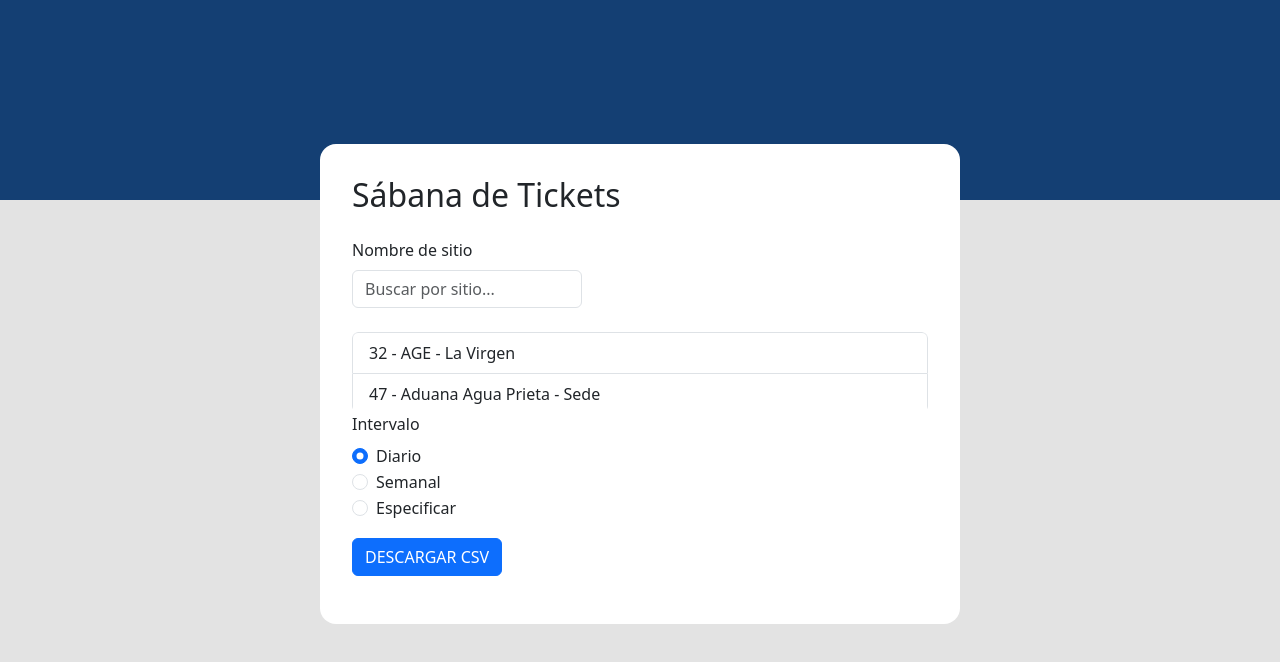
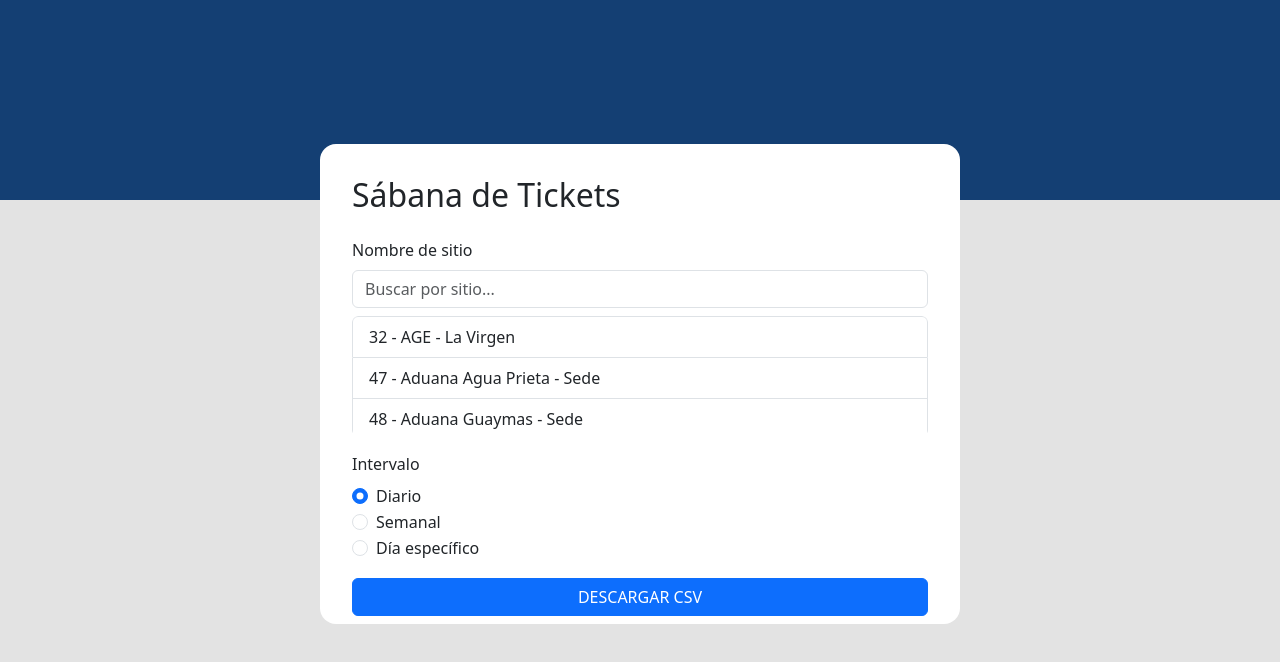
Before and after one commit to lucasruiz12/sabana-anam, a React (Vite) app: page / in a window 1280 px wide. Shown: the top 662 px of the page. Built offline with nearby package versions, Linux system fonts and the light colour scheme.

Commit message:
revert changes to old input type

```diff
--- a/src/pages/Home/index.jsx
+++ b/src/pages/Home/index.jsx
@@ -9,13 +9,14 @@ import './style.css';
 
 const Home = () => {
     const [inputValue, setInputValue] = useState('');
+
     const [dataToSearch, setDataToSearch] = useState({
         site: "",
         interval: 1,
     });
+
     const [filteredClients, setFilteredClients] = useState([]);
     const [dateToFilter, setDateToFilter] = useState("");
-    const [isClientSelected, setIsClientSelected] = useState(false); // Estado para manejar si un cliente fue seleccionado
 
     const generateCSV = (data) => {
         const BOM = '\uFEFF';
@@ -26,16 +27,20 @@ const Home = () => {
             ).join(',').trim()
         );
         const csvContent = [headers.join(','), ...rows].join('\n');
+
         return BOM + csvContent;
     };
+
 
     const downloadCSV = (csvContent, filename) => {
         const blob = new Blob([csvContent], { type: 'text/csv;charset=utf-8;' });
         const link = document.createElement('a');
         const url = URL.createObjectURL(blob);
+
         link.setAttribute('href', url);
         link.setAttribute('download', filename);
         link.style.visibility = 'hidden';
+
         document.body.appendChild(link);
         link.click();
         document.body.removeChild(link);
@@ -54,7 +59,7 @@ const Home = () => {
 
     const handleRadioChange = (event) => {
         const { value } = event.target;
-        if (value !== 3) {
+        if(value !== 3){
             setDateToFilter("");
         };
         setDataToSearch((prevData) => ({
@@ -64,7 +69,9 @@ const Home = () => {
     };
 
     const handleDownloadClick = () => {
+
         const { site, interval } = dataToSearch;
+
         let now = new Date();
 
         if (dateToFilter) {
@@ -72,10 +79,13 @@ const Home = () => {
         };
 
         const date = now.toISOString();
+
         const daily = interval === 1;
         const weekly = interval === 2;
         const specifies = interval === 3;
+
         const clientName = "Covivi";
+
         const newData = {
             date,
             daily,
@@ -104,13 +114,16 @@ const Home = () => {
                 connections.exportTickets(tokenZoho, newData).then(resp => {
                     if (resp.data.success) {
                         const { data } = resp.data;
+
                         const arrayToCSV = generateCSV(data);
+
                         downloadCSV(arrayToCSV, newFileName);
+
                         setTimeout(() => {
                             setInputValue("");
                             setDataToSearch({ site: "", interval: 1 });
                             setFilteredClients([]);
-                            setIsClientSelected(false); // Resetear el estado de selección del cliente
+
                             toast.success("¡Descarga completada!", {
                                 position: "top-center",
                                 autoClose: 2000,
@@ -125,7 +138,6 @@ const Home = () => {
                             setDataToSearch({ site: "", interval: 1 });
                             setDateToFilter("");
                             setFilteredClients([]);
-                            setIsClientSelected(false); // Resetear el estado de selección del cliente
 
                             if (err.status === 404) {
                                 toast.warning("No hay datos disponibles", {
@@ -148,7 +160,7 @@ const Home = () => {
                     setInputValue("");
                     setDataToSearch({ site: "", interval: 1 });
                     setFilteredClients([]);
-                    setIsClientSelected(false); // Resetear el estado de selección del cliente
+
                     toast.warning("¡Error! Comuníquese con soporte", {
                         position: "top-center",
                         autoClose: 2000,
@@ -162,7 +174,7 @@ const Home = () => {
                     setInputValue("");
                     setDataToSearch({ site: "", interval: 1 });
                     setFilteredClients([]);
-                    setIsClientSelected(false); // Resetear el estado de selección del cliente
+
                     toast.warning("¡Error! Comuníquese con soporte", {
                         position: "top-center",
                         autoClose: 2000,
@@ -178,13 +190,12 @@ const Home = () => {
             ...prevData,
             site,
         }));
-        setInputValue("");
+        setInputValue(site);
         setFilteredClients([]);
-        setIsClientSelected(true); // Marcar que un cliente fue seleccionado
     };
 
     const handleInputFocus = () => {
-        if (!isClientSelected && inputValue === "") {
+        if (inputValue === "") {
             setFilteredClients(clients);
         };
     };
@@ -204,6 +215,8 @@ const Home = () => {
         setDateToFilter(date);
     };
 
+    // const isButtonDisabled =
+
     useEffect(() => {
         if (inputValue === "") {
             setFilteredClients(clients);
@@ -214,7 +227,7 @@ const Home = () => {
                 )
             );
         };
-    }, [dataToSearch.site]);
+    }, [inputValue, dataToSearch.site]);
 
     return (
         <div className="full-container">
@@ -224,65 +237,41 @@ const Home = () => {
                     <h2 className="mb-4">Sábana de Tickets</h2>
                     <div className="mb-3">
                         <label htmlFor="site" className="form-label">Nombre de sitio</label>
-                        <div style={{ display: "flex", justifyContent: "space-between" }}>
                         <input
                             type="text"
                             className="form-control"
-                                style={{
-                                    width: "40%"
-                                }}
                             id="site"
                             name="site"
-                                disabled={isClientSelected} // Deshabilitar el input cuando un cliente es seleccionado
                             value={inputValue}
                             onChange={handleInputChange}
                             onFocus={handleInputFocus}
                             onBlur={handleInputBlur}
                             placeholder="Buscar por sitio..."
                         />
-                            {
-                                dataToSearch.site &&
-                                <div style={{ display: "flex", justifyContent: "flex-start", alignItems: "center", width: "40%" }}>
-                                    <button
-                                        type="button"
-                                        className="btn btn-primary"
-                                        onClick={() => {
-                                            setDataToSearch((prevData) => ({
-                                                ...prevData,
-                                                site: "",
-                                            }));
-                                            setIsClientSelected(false); // Resetear el estado de selección de cliente
-                                        }}
-                                    >
-                                        {dataToSearch.site} X
-                                    </button>
-                                </div>
-                            }
-                        </div>
-                    </div>
-                    {filteredClients.length > 0 && !isClientSelected && (
+                        {filteredClients.length > 0 && (
                             <ul className="list-group mt-2 clients-filter">
-                            {filteredClients.map((client, index) => (
+                                {filteredClients.map((client) => (
                                     <li
-                                    key={index}
+                                        key={client.id}
+                                        className="list-group-item"
                                         onClick={() => handleClientSelect(client.name)}
-                                    className="list-group-item"
                                     >
                                         {client.name}
                                     </li>
                                 ))}
                             </ul>
                         )}
+                    </div>
+
                     <div className="mb-3">
                         <label className="form-label">Intervalo</label>
-                        <div>
                         <div className="form-check">
                             <input
+                                type="radio"
                                 className="form-check-input"
-                                    type="radio"
+                                id="daily"
                                 name="interval"
-                                    id="daily"
-                                    value={1}
+                                value="1"
                                 checked={dataToSearch.interval === 1}
                                 onChange={handleRadioChange}
                             />
@@ -290,11 +279,11 @@ const Home = () => {
                         </div>
                         <div className="form-check">
                             <input
+                                type="radio"
                                 className="form-check-input"
-                                    type="radio"
+                                id="weekly"
                                 name="interval"
-                                    id="weekly"
-                                    value={2}
+                                value="2"
                                 checked={dataToSearch.interval === 2}
                                 onChange={handleRadioChange}
                             />
@@ -302,42 +291,37 @@ const Home = () => {
                         </div>
                         <div className="form-check">
                             <input
+                                type="radio"
                                 className="form-check-input"
-                                    type="radio"
+                                id="specificDay"
                                 name="interval"
-                                    id="specify"
-                                    value={3}
+                                value="3"
                                 checked={dataToSearch.interval === 3}
                                 onChange={handleRadioChange}
                             />
-                                <label className="form-check-label" htmlFor="specify">Especificar</label>
-                                {
-                                    dataToSearch.interval === 3 &&
+                            <label className="form-check-label" htmlFor="specificDay">Día específico</label>
+                            {dataToSearch.interval === 3 && (
                                 <DatePicker
-                                        id="date-picker"
                                     selected={dateToFilter}
                                     onChange={handleDateChange}
                                     dateFormat="yyyy-MM-dd"
-                                        disabled={dataToSearch.interval !== 3}
                                     className="form-date-control"
                                     placeholderText="Seleccione una fecha"
                                     disabledKeyboardNavigation
                                 />
-                                }
+                            )}
                         </div>
                     </div>
-                    </div>
-                    <div className="mb-3">
+
                     <button
                         type="button"
                         className="btn btn-primary"
                         onClick={handleDownloadClick}
                         // disabled={inputValue !== dataToSearch.site}
-                            disabled={(dataToSearch.interval === 3 && dateToFilter === "")}
+                        disabled={(dataToSearch.interval === 3 && dateToFilter === "") || inputValue !== dataToSearch.site}
                     >
                         DESCARGAR CSV
                     </button>
-                    </div>
                 </form>
                 <ToastContainer />
             </div>
```
Lines whose indentation alone changed are shown as unchanged.
